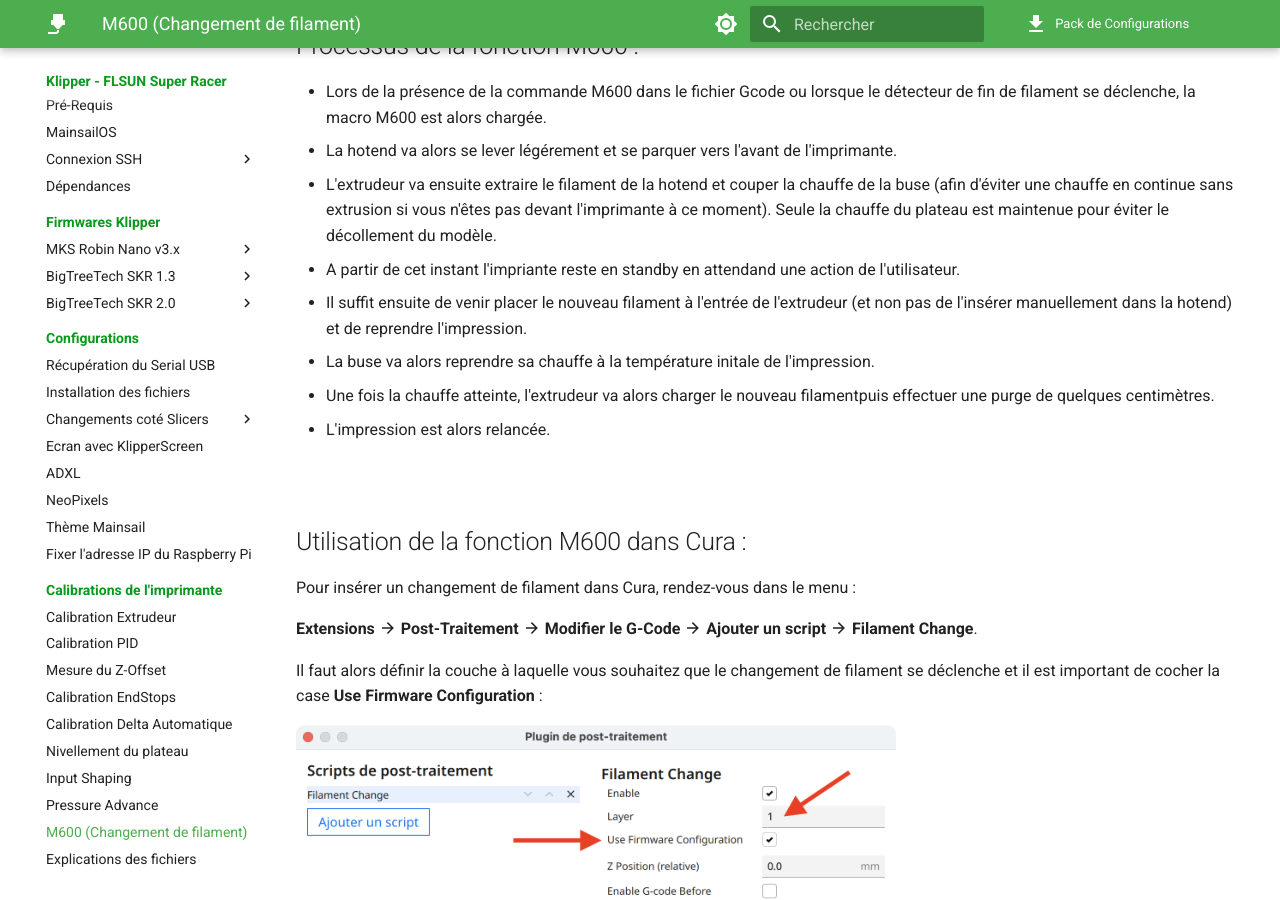
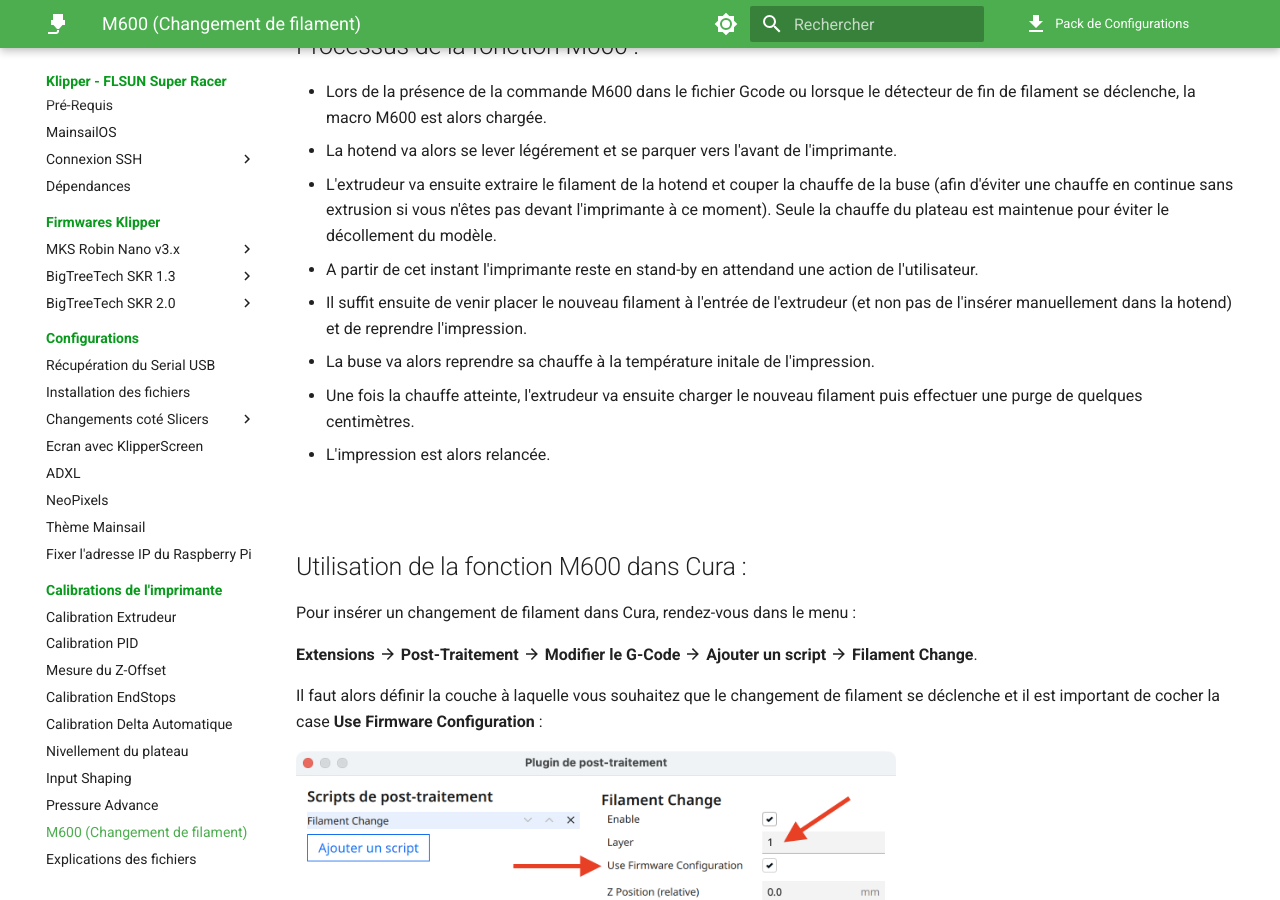
Before and after one commit to Guilouz/Klipper-Flsun-Super-Racer, an MkDocs documentation site: the page built from docs/calibrations/m600.md, in a window 1280 px wide and 900 px high, scrolled down 326 px. Built offline with MkDocs 1.6.1 and Material for MkDocs 9.7.7, drawn with Linux system fonts in a browser that asks for light colours; comment, search, counter and statistics services are not loaded.

Commit message:
Update m600.md

```diff
--- a/docs/calibrations/m600.md
+++ b/docs/calibrations/m600.md
@@ -17,10 +17,10 @@
   - Lors de la présence de la commande M600 dans le fichier Gcode ou lorsque le détecteur de fin de filament se déclenche, la macro M600 est alors chargée.
   - La hotend va alors se lever légérement et se parquer vers l'avant de l'imprimante.
   - L'extrudeur va ensuite extraire le filament de la hotend et couper la chauffe de la buse (afin d'éviter une chauffe en continue sans extrusion si vous n'êtes pas devant l'imprimante à ce moment). Seule la chauffe du plateau est maintenue pour éviter le décollement du modèle.
-  - A partir de cet instant l'impriante reste en standby en attendand une action de l'utilisateur.
+  - A partir de cet instant l'imprimante reste en stand-by en attendand une action de l'utilisateur.
   - Il suffit ensuite de venir placer le nouveau filament à l'entrée de l'extrudeur (et non pas de l'insérer manuellement dans la hotend) et de reprendre l'impression.
   - La buse va alors reprendre sa chauffe à la température initale de l'impression.
-  - Une fois la chauffe atteinte, l'extrudeur va alors charger le nouveau filamentpuis effectuer une purge de quelques centimètres.
+  - Une fois la chauffe atteinte, l'extrudeur va ensuite charger le nouveau filament puis effectuer une purge de quelques centimètres.
   - L'impression est alors relancée.
 
 <br />
```
